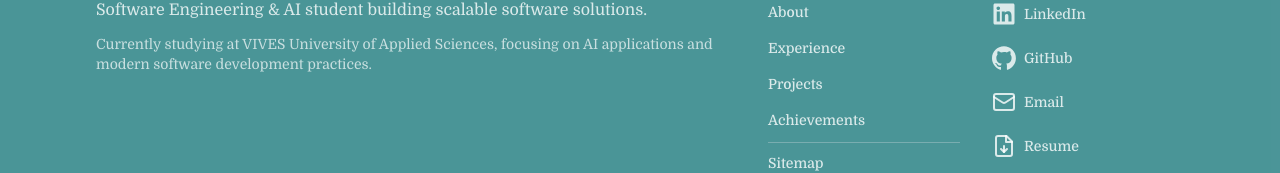
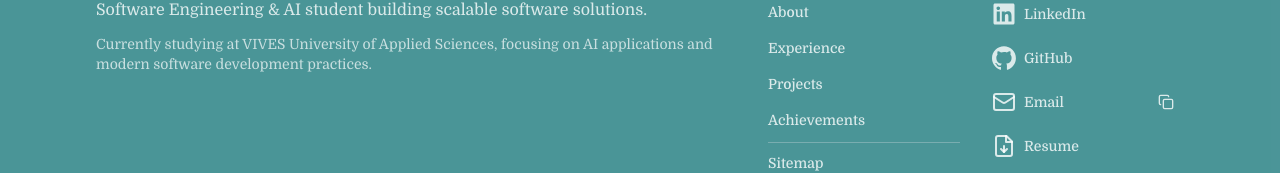
Before and after one commit to SimonStnn/website, a Next.js app: page /projects/audionome in a window 1280 px wide. Shown: the part 1590-1763 px from the top of the page. Built offline with nearby package versions, Linux system fonts and the light colour scheme; no server answers.

Commit message:
Add email copy button

```diff
--- /dev/null
+++ b/components/email-copy-button.tsx
@@ -0,0 +1,37 @@
+"use client";
+
+import React from "react";
+import { Button } from "@/components/ui/button";
+import { Tooltip, TooltipContent, TooltipTrigger } from "@/components/ui/tooltip";
+import { Copy } from "lucide-react";
+import { siteConfig } from "@/lib/config";
+import { cn } from "@/lib/utils";
+
+interface EmailCopyButtonProps {
+  className?: string;
+}
+
+export function EmailCopyButton({ className }: EmailCopyButtonProps) {
+  const [tooltipContent, setTooltipContent] = React.useState("Copy Email");
+
+  const handleCopyEmail = () => {
+    navigator.clipboard.writeText(siteConfig.author.email);
+    setTooltipContent("Email Copied!");
+    setTimeout(() => {
+      setTooltipContent("Copy Email");
+    }, 2000); // Reset tooltip after 2 seconds
+  };
+
+  return (
+    <Tooltip>
+      <TooltipTrigger asChild>
+        <Button size="icon" variant="ghost" onClick={handleCopyEmail} className={cn("", className)}>
+          <Copy className="size-4" />
+        </Button>
+      </TooltipTrigger>
+      <TooltipContent>
+        <p>{tooltipContent}</p>
+      </TooltipContent>
+    </Tooltip>
+  );
+}
--- a/components/layout/footer.tsx
+++ b/components/layout/footer.tsx
@@ -7,7 +7,7 @@ import { siteConfig } from "@/lib/config";
 import { FileDownloadIcon, GitHubIcon, LinkedInIcon } from "@/components/icons";
 import { Mail as MailIcon } from "lucide-react";
 import { Separator } from "@/components/ui/separator";
-
+import { EmailCopyButton } from "@/components/email-copy-button";
 interface FooterProps {
   className?: string;
 }
@@ -126,10 +126,10 @@ export function Footer({ className }: FooterProps) {
                 />
               </Button>
             </li>
-            <li>
+            <li className="flex items-center">
               <Button
                 variant="link"
-                className="[>svg]:px-0 text-primary-foreground/80 hover:text-primary-foreground h-auto w-full justify-start !px-0"
+                className="[>svg]:px-0 text-primary-foreground/80 hover:text-primary-foreground h-auto grow justify-start !px-0"
                 asChild
               >
                 <SocialLink
@@ -139,6 +139,7 @@ export function Footer({ className }: FooterProps) {
                   icon={MailIcon}
                 />
               </Button>
+              <EmailCopyButton className="text-primary-foreground/80 hover:text-primary-foreground hover:bg-transparent dark:hover:bg-transparent" />
             </li>
             <li>
               <Button
--- a/components/layout/header.tsx
+++ b/components/layout/header.tsx
@@ -30,8 +30,8 @@ const navigationItems = [
   { href: "/#home", label: "Home" },
   { href: "/#about", label: "About" },
   { href: "/#experience", label: "Experience" },
+  { href: "/#projects", label: "Projects" },
   { href: "/#skills", label: "Skills" },
-  { href: "/#projects", label: "Projects" },
   { href: "/#achievements", label: "Achievements" },
   { href: "/#contact", label: "Contact" },
 ];
```
